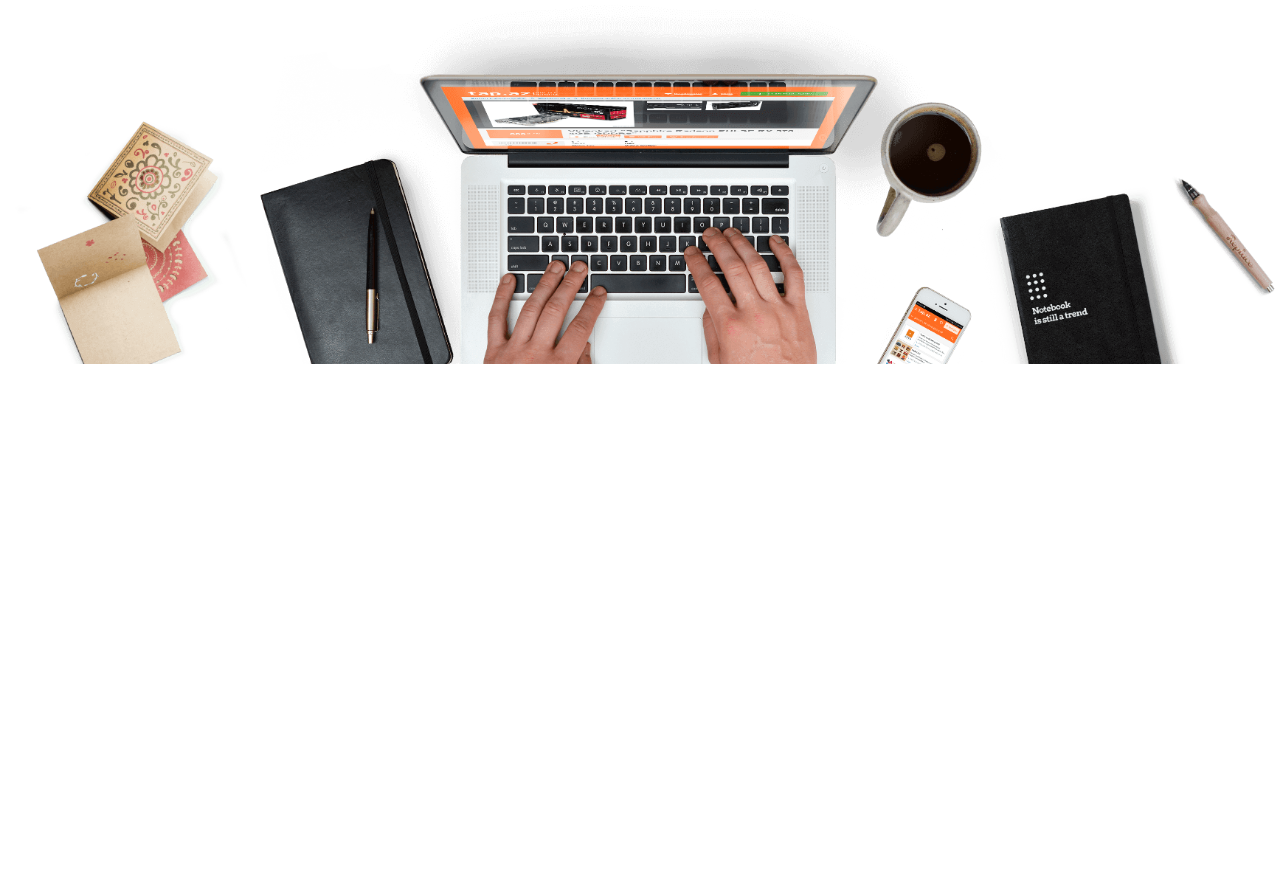
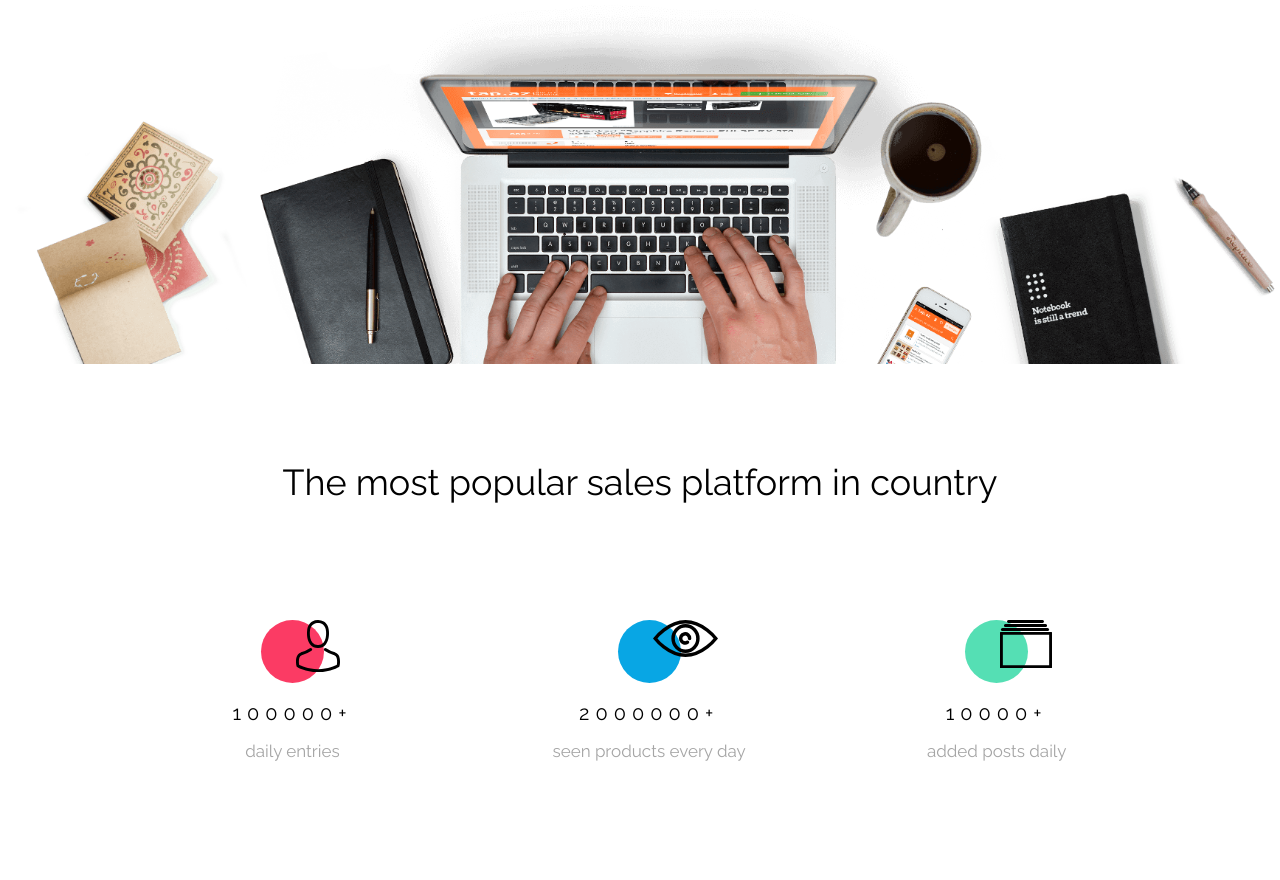
Before and after one commit to MaksymKopych/projekt-BestShop, a plain HTML site: page index.html in a window 1280 px wide. Shown: the part 536-1416 px from the top of the page. Before the commit the page ends 900 px from the top, so only its background shows below. Drawn offline with nearby package versions, Linux system fonts and the light colour scheme.

Commit message:
main section one

```diff
--- a/css/style.css
+++ b/css/style.css
@@ -101,3 +101,64 @@
     font-size: 16px;
     font-family: var(--font-open-sans);
 }
+.main{
+    /* display: flex;
+    justify-content: center;
+    align-items: center; */
+}
+.section__one-container{
+    display: flex;
+    flex-direction: row;
+    justify-content: center;
+    align-items: center;
+    gap: 180px;
+}
+.section__one-content{
+    display: flex;
+    flex-direction: column;
+    justify-content: center;
+    align-items: center;
+    padding: 120px 0 120px 0;
+}
+.one__heading{
+    text-align: center;
+    color: var(--color-black);
+    font-size: 36px;
+    font-family: var(--font-raleway);
+    padding: 100px 0 0 0;
+}
+.section__img{
+    display: flex;
+    position: relative;
+}
+.section__cicle{
+    height: 63px;
+    width: 63px;
+    border-radius: 50%;
+}
+.cicle__one{
+    background-color: var(--color-redish);
+}
+.cicle__two{
+    background-color: var(--color-primary);
+}
+.cicle__three{
+    background-color: var(--color-green);
+}
+.cicle__img{
+    position: absolute;
+    left: 35px;
+}
+.section__one-h2{
+    font-size: 20px;
+    font-family: var(--font-raleway);
+    letter-spacing: 6px;
+    color: var(--color-black);
+    padding: 20px;
+}
+.section__one-text{
+    text-align: center;
+    font-size: 17px;
+    font-family: var(--font-raleway);
+    color: var(--color-grey);
+}
--- a/index.html
+++ b/index.html
@@ -44,5 +44,38 @@
             </a>
         </div>
     </header>
+    <main class="main">
+        <section class="section__one">
+            <h1 class="one__heading">
+                The most popular sales platform in country
+            </h1>
+            <div class="section__one-container">
+                <div class="section__one-content">
+                    <div class="section__img">
+                        <span class="section__cicle cicle__one"></span>
+                        <img class="cicle__img" src="./assets/Person.svg" alt="">
+                    </div>
+                    <h2 class="section__one-h2">100000+</h2>
+                 <p class="section__one-text">daily entries</p>
+                </div>
+                <div class="section__one-content">
+                    <div class="section__img">
+                        <span class="section__cicle cicle__two"></span>
+                        <img class="cicle__img" src="./assets/Eye.svg" alt="">
+                    </div>
+                    <h2 class="section__one-h2">2000000+</h2>
+                 <p class="section__one-text">seen products every day</p>
+                </div>
+                <div class="section__one-content">
+                    <div class="section__img">
+                        <span class="section__cicle cicle__three"></span>
+                        <img class="cicle__img" src="./assets/Catalog.svg" alt="">
+                    </div>
+                    <h2 class="section__one-h2">10000+</h2>
+                 <p class="section__one-text">added posts daily</p>
+                </div>
+            </div>
+        </section>
+    </main>
 </body>
 </html>
```
Also changed, not shown: 1 other file.
